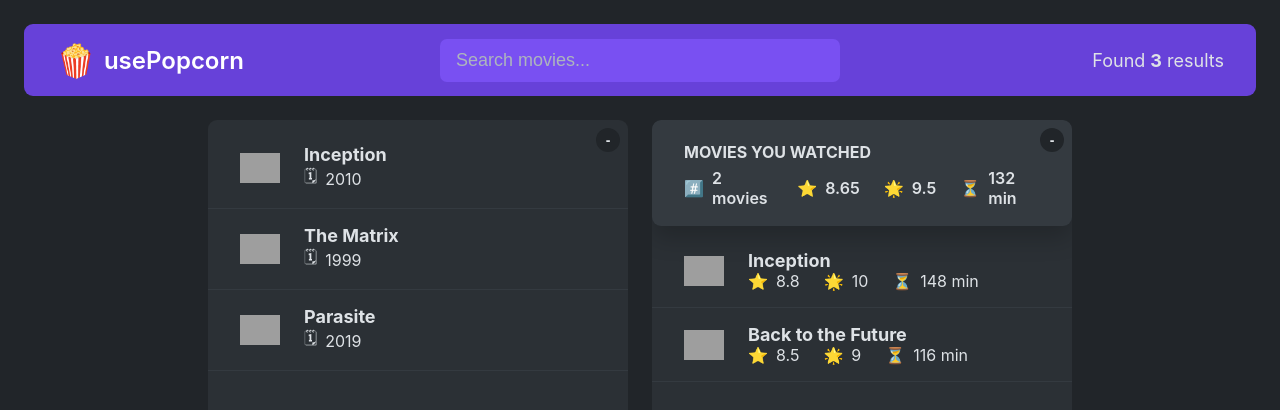
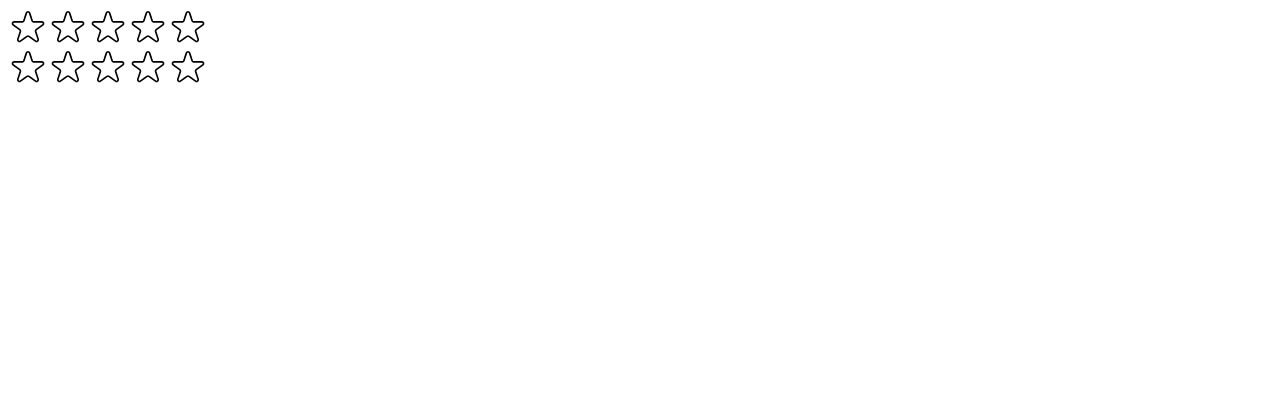
Before and after one commit to lyklecharova/Udemy--Courses, a React (Create React App) app in the folder udemy-react-advanced/07-usepopcorn/: page / in a window 1280 px wide. Shown: the top 410 px of the page. Built offline with nearby package versions, Linux system fonts and the light colour scheme; grey boxes are pictures that could not be loaded.

Commit message:
refactor: replace App with StarRating component in entry point
- removed import of  and
- added import of
- updated  to render two  components:
  - one with  and custom
  - another with , , , and

```diff
--- a/udemy-react-advanced/07-usepopcorn/src/index.js
+++ b/udemy-react-advanced/07-usepopcorn/src/index.js
@@ -1,11 +1,17 @@
 import React from 'react';
 import ReactDOM from 'react-dom/client';
-import './index.css';
-import App from './App';
+//import './index.css';
+//import App from './App';
+
+import StarRating from './StarRating';
 
 const root = ReactDOM.createRoot(document.getElementById('root'));
 root.render(
     <React.StrictMode>
-        <App />
+        <StarRating
+            maxRating={5}
+            messages={['Terrible', 'Bad', 'Okay', 'Good', 'Amazing']}
+        />
+        <StarRating size={24} color="red" className="test" defaultRating={3} />
     </React.StrictMode>
 );
```
